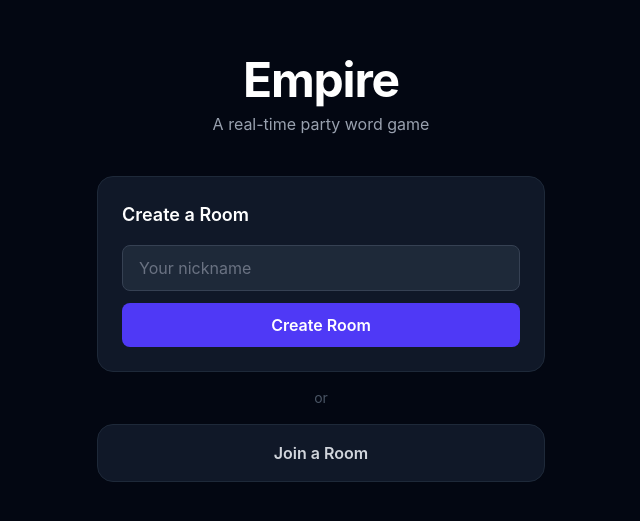
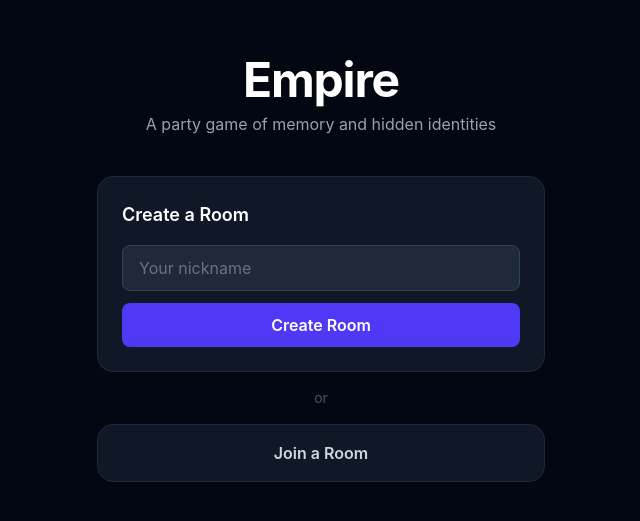
Before and after one commit to hpasham12/empire-game, a React (Vite) app: page / in a window 1280 px wide. Shown: the part 131-652 px from the top of the page, without its empty margins (319-959 px from the left). Built offline with nearby package versions, Linux system fonts and the light colour scheme; no server answers.

Commit message:
update description

```diff
--- a/src/components/Home.tsx
+++ b/src/components/Home.tsx
@@ -100,7 +100,7 @@ export default function Home({ onEnterRoom }: HomeProps) {
     <div className="min-h-screen bg-gray-950 text-white flex items-center justify-center p-4">
       <div className="w-full max-w-md">
         <h1 className="text-5xl font-bold text-center mb-2 tracking-tight">Empire</h1>
-        <p className="text-center text-gray-400 mb-10">A real-time party word game</p>
+        <p className="text-center text-gray-400 mb-10">A party game of memory and hidden identities</p>
 
         {mode === 'idle' && (
           <div className="flex flex-col gap-4">
```
